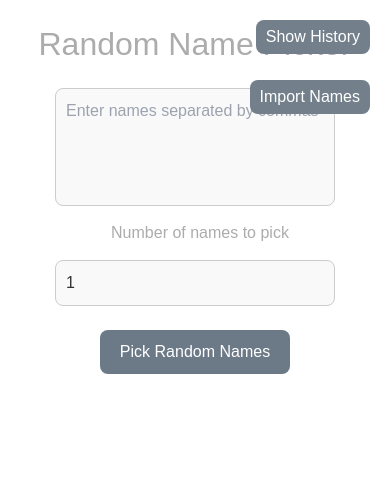
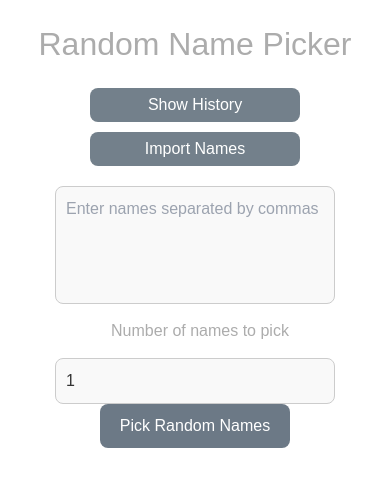
Before and after one commit to krushna06/Random-Generator, a Next.js app: page / in a window 390 px wide. Shown: the top 486 px of the page. Built offline with nearby package versions, Linux system fonts and the light colour scheme.

Commit message:
refactor: buttons overlapping the text on mobile view

```diff
--- a/components/Picker.tsx
+++ b/components/Picker.tsx
@@ -57,6 +57,7 @@ export default function Picker() {
     <div className={styles.container}>
       <h1 className={styles.heading}>Random Name Picker</h1>
 
+      <div className={styles.buttonContainer}>
         <button className={styles.historyButton} onClick={toggleHistoryModal}>
           Show History
         </button>
@@ -64,6 +65,7 @@ export default function Picker() {
         <button className={styles.importButton} onClick={toggleImportModal}>
           Import Names
         </button>
+      </div>
 
       <div className={styles.inputWrapper}>
         <textarea
@@ -85,7 +87,6 @@ export default function Picker() {
           />
         </div>
       </div>
-      <br></br>
 
       <button
         onClick={pickRandomNames}
@@ -105,4 +106,5 @@ export default function Picker() {
       <ImportModal isOpen={isImportModalOpen} onImport={handleImport} toggleModal={toggleImportModal} />
     </div>
   );
+
 }
--- a/styles/Picker.module.css
+++ b/styles/Picker.module.css
@@ -3,6 +3,7 @@
   text-align: center;
   max-width: 600px;
   margin: 0 auto;
+  position: relative; /* Added relative positioning to parent container */
 }
 
 .heading {
@@ -11,16 +12,44 @@
   margin-bottom: 20px;
 }
 
-  .historyButton {
+.buttonContainer {
   position: absolute;
   top: 20px;
-    right: 20px;
+  right: -640px;
+  display: flex;
+  flex-direction: column;
+  gap: 10px;
+}
+
+.historyButton,
+.importButton {
   background-color: #73808b;
   color: white;
   padding: 5px 10px;
   border-radius: 8px;
   border: none;
   cursor: pointer;
+  transition: background-color 0.3s ease;
+}
+
+.historyButton:hover,
+.importButton:hover {
+  background-color: #5f656b;
+}
+
+@media (max-width: 768px) {
+  .buttonContainer {
+      position: static;
+      flex-direction: column;
+      align-items: center;
+      gap: 10px;
+      margin-bottom: 20px;
+  }
+
+  .historyButton,
+  .importButton {
+      width: 60%;
+  }
 }
 
 .inputWrapper {
@@ -106,128 +135,3 @@
   width: 90%;
   text-align: left;
 }
-
-  .modalContent h3 {
-    margin-bottom: 10px;
-  }
-
-  .modalContent ul {
-    list-style: none;
-    padding-left: 0;
-  }
-
-  .modalContent li {
-    margin-bottom: 5px;
-    font-size: 1rem;
-    color: #ffffff;
-  }
-
-  .closeButton {
-    background-color: #ff5f5f;
-    color: white;
-    padding: 5px 10px;
-    border-radius: 8px;
-    border: none;
-    cursor: pointer;
-  }
-
-
-  .importButton {
-    position: absolute;
-    top: 80px;
-    right: 20px;
-    background-color: #73808b;
-    color: white;
-    padding: 5px 10px;
-    border-radius: 8px;
-    border: none;
-    cursor: pointer;
-    transition: background-color 0.3s ease;
-  }
-
-  .importButton:hover {
-    background-color: #5f656b;
-  }
-
-  .fileInput {
-    margin: 10px;
-    background-color: #f9f9f9;
-    padding: 10px;
-    border: 1px solid #ccc;
-    border-radius: 8px;
-    width: 70%;
-    color: #333;
-    font-size: 16px;
-  }
-
-  .filePreview {
-    margin: 10px;
-    margin-top: 10px;
-    background-color: #f4f4f4;
-    padding: 10px;
-    border-radius: 4px;
-    font-size: 0.9rem;
-    color: #333;
-    max-height: 150px;
-    overflow-y: auto;
-  }
-
-  .importModalOverlay {
-    position: fixed;
-    top: 0;
-    left: 0;
-    width: 100%;
-    height: 100%;
-    background: rgba(0, 0, 0, 0.5);
-    display: flex;
-    justify-content: center;
-    align-items: center;
-  }
-
-  .importModalContent {
-    background: rgb(51, 51, 51);
-    padding: 20px;
-    border-radius: 8px;
-    max-width: 500px;
-    width: 90%;
-    text-align: left;
-  }
-
-  .importModalContent h3 {
-    margin-bottom: 10px;
-    color: #ffffff;
-  }
-
-  .importModalContent pre {
-    background-color: #2c2c2c;
-    padding: 10px;
-    border-radius: 4px;
-    color: #dcdcdc;
-    white-space: pre-wrap;
-    word-wrap: break-word;
-  }
-
-  .importModalContent .button {
-    padding: 10px 20px;
-    background-color: #6c7986;
-    color: white;
-    border: none;
-    border-radius: 8px;
-    font-size: 16px;
-    cursor: pointer;
-    transition: background-color 0.3s ease;
-  }
-
-  .importModalContent .button:hover {
-    background-color: #5f656b;
-  }
-
-  .importModalContent .closeButton {
-    background-color: #ff5f5f;
-    color: white;
-    padding: 5px 10px;
-    border-radius: 8px;
-    border: none;
-    cursor: pointer;
-    margin-left: 10px;
-  }
```
Lines whose indentation alone changed are shown as unchanged.
